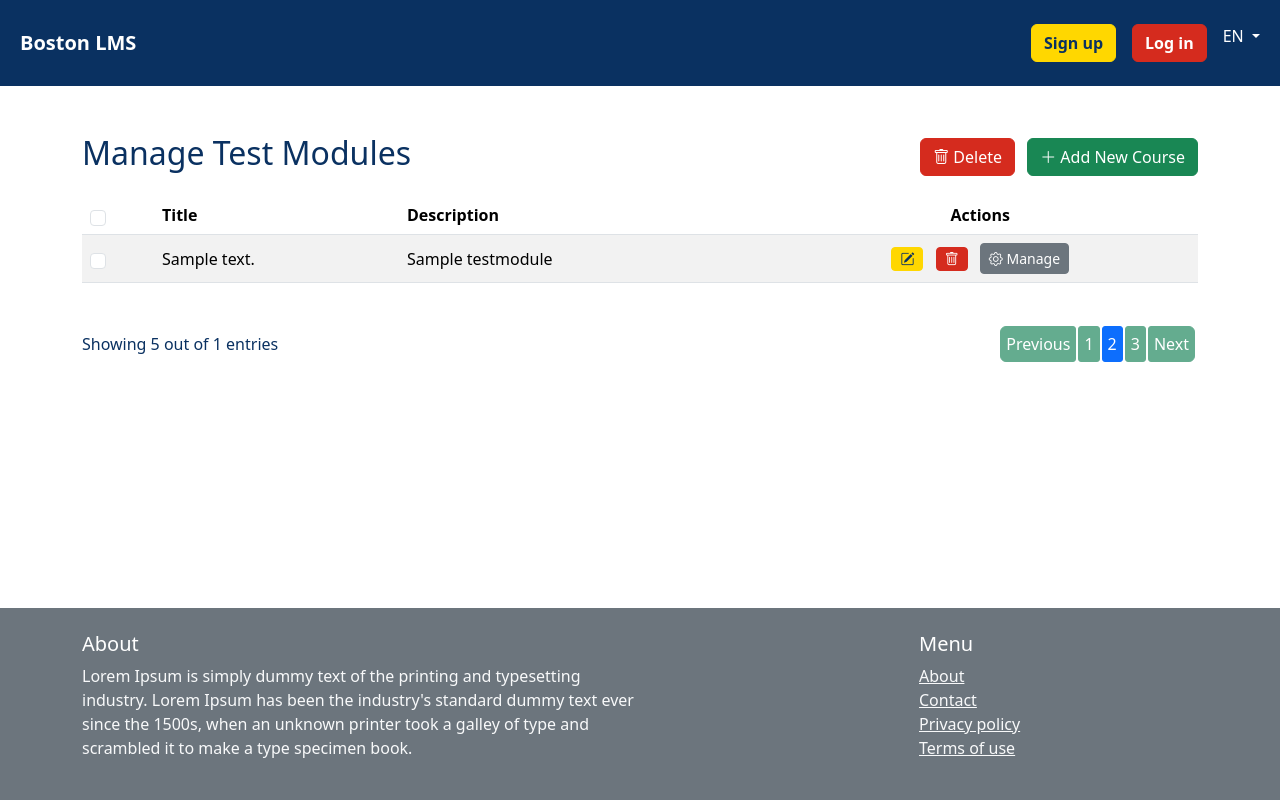
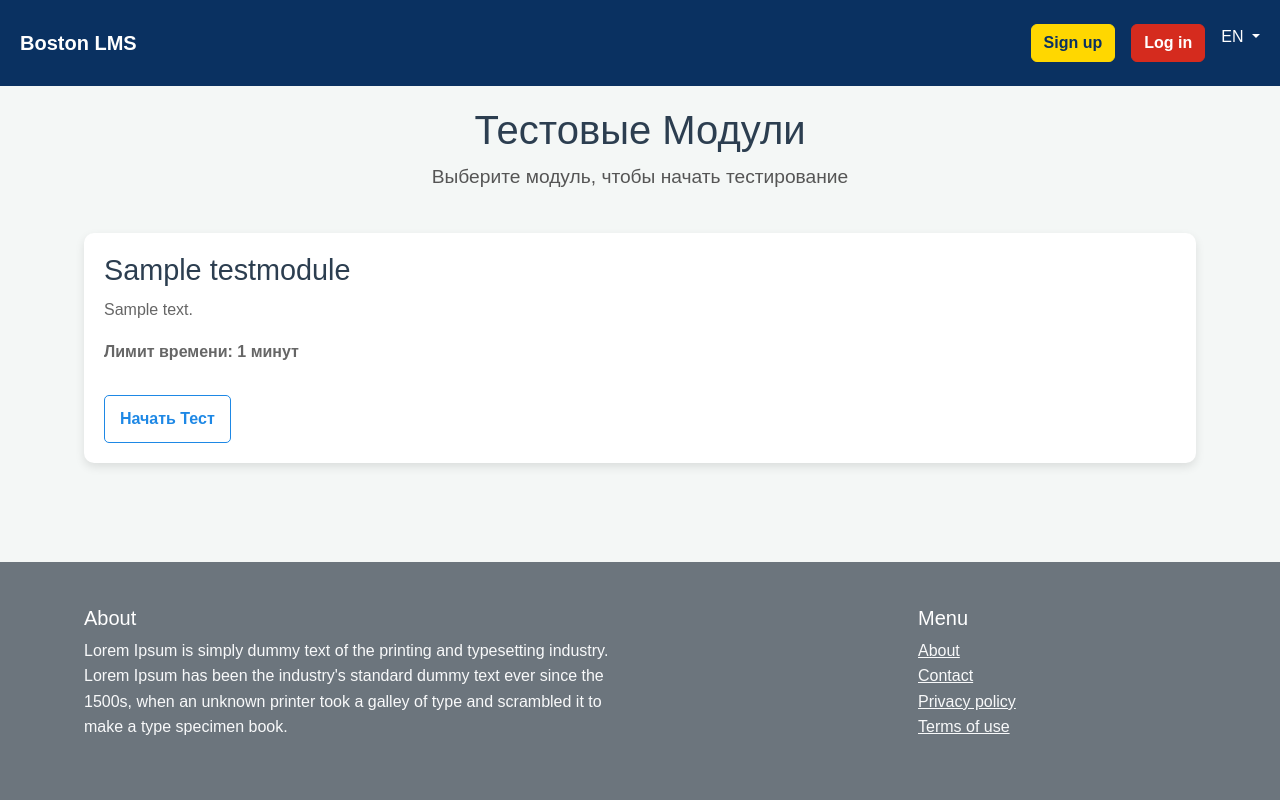
Before and after one commit to itsuldana/site, a Django app: page /test_modules/1/cours/ in a window 1280 px wide. Run offline with Django 4.2, Linux system fonts and the light colour scheme; tables that the repository leaves empty hold one stand-in row (values such as "Sample post"); parts of the project's set-up code (start-up, migrations or seed data) failed here and were passed over; some libraries are stand-ins or nearby versions.

Commit message:
сделал тетсты и склеил их

```diff
--- a/source/webapp/models/module_test.py
+++ b/source/webapp/models/module_test.py
@@ -1,7 +1,6 @@
 from django.db import models
 from django_ckeditor_5.fields import CKEditor5Field
 
-from django.contrib.auth.models import User
 from django.conf import settings
 from django.contrib.postgres.fields import ArrayField
 
@@ -34,7 +33,7 @@ class TestCaseDescriptions(models.Model):
     )
 
     def __str__(self):
-        return f'TestModule for {self.сourse_id.title}'
+        return f'TestModule for {self.title}'
 
 
 class TestModule(models.Model):
@@ -151,14 +150,14 @@ class TestHistory(models.Model):
                 user=user,
                 test_id=test_id,
                 correct_answer_ids=correct_answer_ids,
-                user_answer_ids=[int(selected_option_id)],
+                user_answer_ids=[int(i)for i in selected_option_id],
             )
         else:
             test_history.update(
                 user=user,
                 test_id=test_id,
                 correct_answer_ids=correct_answer_ids,
-                user_answer_ids=[int(selected_option_id)],
+                user_answer_ids=[int(i) for i in selected_option_id],
             )
 
     class Meta:
--- a/source/webapp/templates/course/course_detail.html
+++ b/source/webapp/templates/course/course_detail.html
@@ -14,7 +14,7 @@
                             <a id="buy" href=""
                                class="btn btn-primary me-2">{% trans 'Buy' %}</a>
                             <a href="#" class="btn btn-secondary me-2">DashBoard</a>
-                            <a href="#" class="btn btn-outline-secondary">Course Tests</a>
+                            <a href="{% url 'test_case_description_detail' course_id=course.id %}" class="btn btn-outline-secondary">Course Tests</a>
                         {% else %}
                             <a href="{% url 'login' %}" class="btn btn-primary me-2">{% trans 'Buy' %}</a>
                             <a href="{% url 'login' %}" class="btn btn-outline-secondary">Add to Watchlist</a>
--- a/source/webapp/templates/module_test/models.html
+++ b/source/webapp/templates/module_test/models.html
@@ -1,77 +1,106 @@
-{% extends 'base.html' %}
-
-{% load i18n %}
-{% block title %}{% trans "Manage Test Modules" %}{% endblock %}
+{% extends "base.html" %}
 
 {% block content %}
-<div class="container py-5">
-    <div class="row">
-        <div class="col-12">
-            <div class="d-flex justify-content-between align-items-center mb-3">
-                <h2>{% trans "Manage Test Modules" %}</h2>
-                <div>
-                    <a href="#" class="btn btn-danger me-2">
-                        <i class="bi bi-trash"></i> {% trans "Delete" %}
-                    </a>
-                    <a href="" class="btn btn-success">
-                        <i class="bi bi-plus-lg"></i> {% trans "Add New Course" %}
-                    </a>
-                </div>
-            </div>
-            {% if test_modules %}
-            <div class="table-responsive">
-                <table class="table table-striped table-hover align-middle">
-                    <thead class="bg-dark-blue text-white">
-                        <tr>
-                            <th scope="col">
-                                <input type="checkbox" class="form-check-input">
-                            </th>
-                            <th scope="col">{% trans "Title" %}</th>
-                            <th scope="col">{% trans "Description" %}</th>
-                            <th scope="col" class="text-center">{% trans "Actions" %}</th>
-                        </tr>
-                    </thead>
-                    <tbody>
-                        {% for test_module in test_modules %}
-                        <tr>
-                            <td>
-                                <input type="checkbox" class="form-check-input">
-                            </td>
-                            <td>{{ test_module.description|safe }}</td>
-                            <td>{{ test_module.title }}</td>
+<style>
+    /* Overall Layout Styling */
+    body {
+        font-family: Arial, sans-serif;
+        background-color: #f4f7f6;
+        color: #333;
+        line-height: 1.6;
+    }
 
-                            <td class="text-center">
-                                <a href="" class="btn btn-warning btn-sm me-2">
-                                    <i class="bi bi-pencil-square"></i>
-                                </a>
-                                <a href="#" class="btn btn-danger btn-sm me-2">
-                                    <i class="bi bi-trash"></i>
-                                </a>
-                                <a href="" class="btn btn-secondary btn-sm">
-                                    <i class="bi bi-gear"></i> {% trans "Manage" %}
-                                </a>
-                            </td>
-                        </tr>
-                        {% endfor %}
-                    </tbody>
-                </table>
-            </div>
-            <div class="d-flex justify-content-between align-items-center mt-4">
-                <p class="mb-0">Showing 5 out of {{ test_modules|length }} entries</p>
-                <nav aria-label="Page navigation example">
-                    <ul class="pagination mb-0">
-                        <li class="page-item"><a class="page-link" href="#">Previous</a></li>
-                        <li class="page-item"><a class="page-link" href="#">1</a></li>
-                        <li class="page-item active"><a class="page-link" href="#">2</a></li>
-                        <li class="page-item"><a class="page-link" href="#">3</a></li>
-                        <li class="page-item"><a class="page-link" href="#">Next</a></li>
-                    </ul>
-                </nav>
-            </div>
-            {% else %}
-            <p>{% trans "No courses available." %}</p>
-            {% endif %}
-        </div>
+    .container {
+        width: 90%;
+        max-width: 1200px;
+        margin: 0 auto;
+        padding: 20px;
+    }
+
+    /* Header Section */
+    .header {
+        text-align: center;
+        margin-bottom: 40px;
+    }
+
+    .header h1 {
+        font-size: 2.5em;
+        color: #2c3e50;
+    }
+
+    .header p {
+        font-size: 1.2em;
+        color: #555;
+    }
+
+    /* Module Card Styling */
+    .module-card {
+        background-color: white;
+        border-radius: 10px;
+        box-shadow: 0 4px 10px rgba(0, 0, 0, 0.1);
+        padding: 20px;
+        margin: 20px 0;
+        transition: transform 0.3s, box-shadow 0.3s;
+    }
+
+    .module-card:hover {
+        transform: translateY(-5px);
+        box-shadow: 0 8px 20px rgba(0, 0, 0, 0.15);
+    }
+
+    .module-card h3 {
+        color: #2c3e50;
+        margin-bottom: 10px;
+        font-size: 1.8em;
+    }
+
+    .module-card p {
+        font-size: 1em;
+        color: #666;
+    }
+
+    .time-limit {
+        font-weight: bold;
+        color: #e67e22;
+    }
+
+    /* Link to Start Test */
+    .start-test-link {
+        display: inline-block;
+        margin-top: 15px;
+        text-decoration: none;
+        font-weight: bold;
+        color: #1e88e5;
+        padding: 10px 15px;
+        border: 1px solid #1e88e5;
+        border-radius: 5px;
+        transition: all 0.3s;
+    }
+
+    .start-test-link:hover {
+        background-color: #1e88e5;
+        color: white;
+    }
+</style>
+
+<div class="container">
+    <!-- Header Section -->
+    <div class="header">
+        <h1>Тестовые Модули</h1>
+        <p>Выберите модуль, чтобы начать тестирование</p>
     </div>
+
+    <!-- Test Modules List -->
+    {% for module in test_modules %}
+    <div class="module-card">
+        <h3>{{ module.title }}</h3>
+        <p>{{ module.description|safe }}</p>
+        <p class="time-limit">Лимит времени: {{ module.time_limit }} минут</p>
+        <a href="{% url 'start_test' module.id %}" class="start-test-link">Начать Тест</a>
+    </div>
+    {% empty %}
+    <p>Модули тестов отсутствуют.</p>
+    {% endfor %}
 </div>
+
 {% endblock %}
--- a/source/webapp/templates/module_test/test_view.html
+++ b/source/webapp/templates/module_test/test_view.html
@@ -8,13 +8,13 @@
         </div>
         <div class="card-body">
             <h4 class="card-title text-center">{{ question.question_text|safe }}</h4>
-            <form method="post" action="{% url 'next_test' test_id=question.question_id%}">
+            <form method="post" action="{% url 'next_test' test_id=question.question_id %}">
                 {% csrf_token %}
 
                 <div class="list-group my-4">
                     {% for option in answer_options %}
                         <label class="list-group-item d-flex align-items-center">
-                            <input type="radio" class="form-check-input me-3" name="selected_option" value="{{ option.answer_option_id }}" required>
+                            <input type="checkbox" class="form-check-input me-3" name="selected_options" value="{{ option.answer_option_id }}">
                             {{ option.answer_text|safe }}
                         </label>
                     {% endfor %}
--- a/source/webapp/urls.py
+++ b/source/webapp/urls.py
@@ -45,7 +45,7 @@ urlpatterns = [
     path('result-test/<int:test_id>/', views.ResultView.as_view(), name='result'),
     path('history-result-test/<int:module_id>/', views.TestModuleResultView.as_view(), name='test_history'),
 
-
+    path('test-case-description/<int:course_id>/', views.TestCaseDescriptionDetailView.as_view(), name='test_case_description_detail'),
     path('test_modules/<int:cours>/cours/', views.TestModulesList.as_view(), name='test_models'),
     path('pricces-test/<int:test_id>/', views.TestDetailView.as_view(), name='test_detail'),
 ]
--- a/source/webapp/views/__init__.py
+++ b/source/webapp/views/__init__.py
@@ -1,5 +1,5 @@
 from .module_test import (
     TestModulesList, TestDetailView,
     StartTestView, NextTestView,
-    ResultView, TestModuleResultView
+    ResultView, TestModuleResultView, TestCaseDescriptionDetailView
     )
--- a/source/webapp/views/module_test.py
+++ b/source/webapp/views/module_test.py
@@ -1,11 +1,20 @@
 from django.core.cache import cache
 
-from django.views.generic import FormView
 from django.views import View
 from django.shortcuts import get_object_or_404, render, redirect
-from django.contrib import messages
 from webapp import models
-from webapp import forms
+
+
+class TestCaseDescriptionDetailView(View):
+    def get(self, request, *args, **kwargs):
+        cours_id = self.kwargs.get('course_id')
+        # Get the TestCaseDescriptions instance based on course_id
+        test_case_description = get_object_or_404(models.TestCaseDescriptions, сourse_id=cours_id)
+
+        context = {
+            "test_case_description": test_case_description
+        }
+        return render(request, "module_test/test_case_description_detail.html", context)
 
 
 class TestModulesList(View):
@@ -14,9 +23,8 @@ class TestModulesList(View):
 
     def get(self, request, *args, **kwargs):
         cours_id = self.kwargs.get('cours')
-        test_modules = self.model.objects.filter(cours__id=cours_id)
-        print(f"{test_modules=}")
-        print(test_modules)
+        # Sort test modules by position
+        test_modules = self.model.objects.filter(cours__id=cours_id).order_by('position')
 
         context = {'test_modules': test_modules}
         return render(request, self.template_name, context)
@@ -63,9 +71,9 @@ class NextTestView(View):
 
     def post(self, request, *args, **kwargs):
         test_id = self.kwargs.get('test_id')
-        selected_option_id = request.POST.get('selected_option')
+        selected_option_id = request.POST.getlist('selected_options')
+        correct_answer_ids = self.model.objects.get_correct_answer_ids(test_id=test_id)
 
-        correct_answer_ids = self.model.objects.get_correct_answer_ids(test_id=test_id)
         models.TestHistory().create_history(
             user=request.user,
             test_id=test_id,
@@ -93,6 +101,7 @@ class ResultView(View):
 
         # Подготовка данных для отображения
         context = {
+            "module_id": module.id,
             'total_tests': total_tests,
             'correct_answers': correct_answers,
         }
```
Also changed, not shown: source/webapp/templates/module_test/results.html (+12 -10 lines), source/webapp/templates/module_test/test_case_description_detail.html (added, +69 -0 lines).
